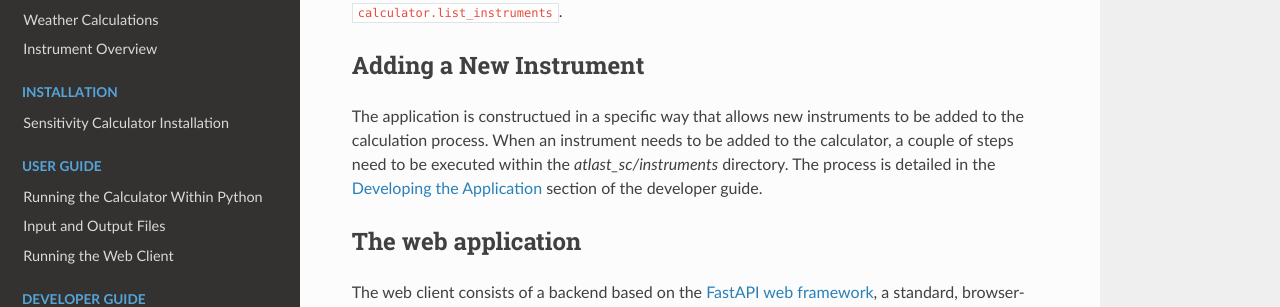
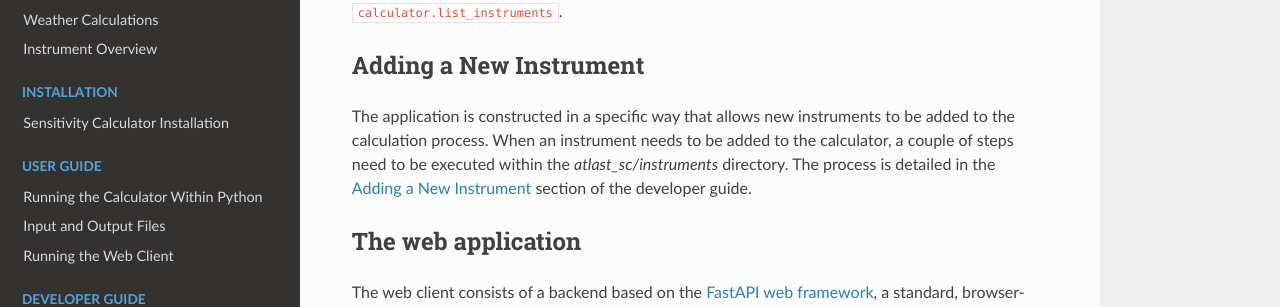
Before and after one commit to ukatc/AtLAST_sensitivity_calculator, a Sphinx documentation site: the page built from docs/source/developer_guide/application_overview.rst, in a window 1280 px wide and 900 px high, scrolled down 4687 px. Shown: the part 151-458 px from the top of the window. Built offline with Sphinx 7.4.7 and the Read the Docs theme 3.1.0, drawn with Linux system fonts in a browser that asks for light colours.

Commit message:
ASC-88 Fixed the hyperlink for adding a new instrument documentation

```diff
--- a/docs/source/developer_guide/application_overview.rst
+++ b/docs/source/developer_guide/application_overview.rst
@@ -204,10 +204,10 @@
 
 Adding a New Instrument
 ----------------------------------------
-The application is constructued in a specific way that allows new instruments to be added to the
+The application is constructed in a specific way that allows new instruments to be added to the
 calculation process. When an instrument needs to be added to the calculator, a couple of steps
 need to be executed within the *atlast_sc/instruments* directory. The process is detailed in the
-:doc:`Developing the Application <./developing_the_application>` section of the developer guide.
+:doc:`Adding a New Instrument <adding_new_instrument>` section of the developer guide.
 
 The web application
 -------------------
```
